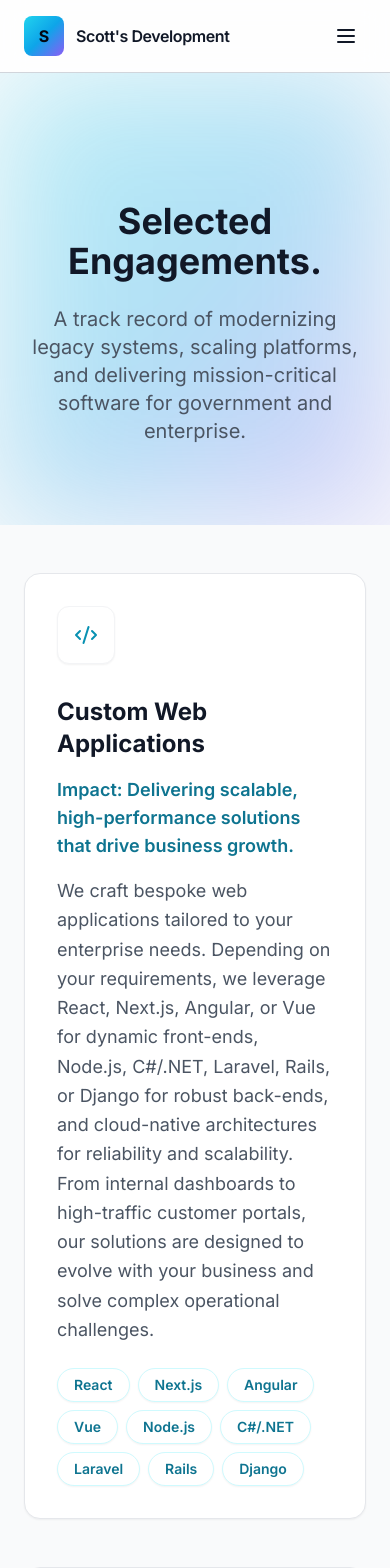
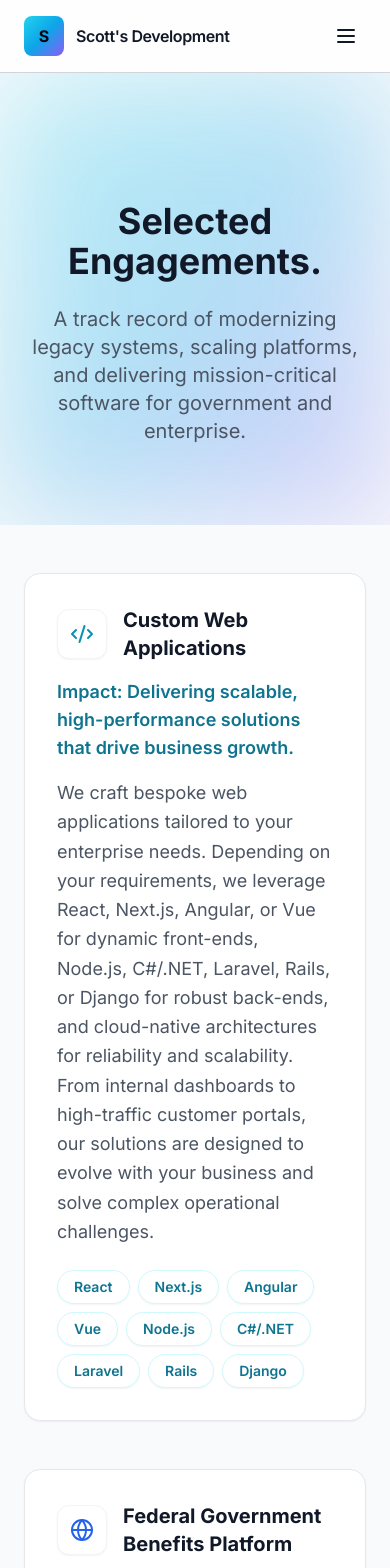
Before and after one commit to scottsdevelopment/scottsdevelopment.com, a Next.js app: page /work in a window 390 px wide. Shown: the top 1568 px of the page. Built offline with nearby package versions, Linux system fonts and the light colour scheme.

Commit message:
fix: improve Work page card layout - icon stays left-aligned on mobile with full-width content below

```diff
--- a/src/app/work/page.js
+++ b/src/app/work/page.js
@@ -92,17 +92,17 @@ export default function Work() {
                             transition={{ delay: index * 0.1 }}
                         >
                             <Card className="p-8 md:p-12 border-gray-200 hover:border-cyan-200 transition-colors">
-                                <div className="flex flex-col md:flex-row gap-8 items-start">
-                                    <div className={`p-4 rounded-xl ${colors.bg.secondary} border border-gray-100 shadow-sm`}>
+                                {/* Icon and Title Row */}
+                                <div className="flex flex-row gap-4 items-center mb-4">
+                                    <div className={`p-3 md:p-4 rounded-xl ${colors.bg.secondary} border border-gray-100 shadow-sm flex-shrink-0`}>
                                         {study.icon}
                                     </div>
-                                    <div className="flex-1">
-                                        <div className="flex flex-col md:flex-row md:items-center justify-between mb-4 gap-2">
-                                            <h3 className={`text-2xl font-bold ${colors.text.heading}`}>
+                                    <h3 className={`text-xl md:text-2xl font-bold ${colors.text.heading} flex-1 min-w-0`}>
                                         {study.title}
                                     </h3>
                                 </div>
 
+                                {/* Full-width content below */}
                                 <p className={`text-lg font-semibold text-cyan-700 mb-4`}>
                                     Impact: {study.impact}
                                 </p>
@@ -117,8 +117,6 @@ export default function Work() {
                                             {tag}
                                         </span>
                                     ))}
-                                        </div>
-                                    </div>
                                 </div>
                             </Card>
                         </motion.div>
```
Lines whose indentation alone changed are shown as unchanged.
